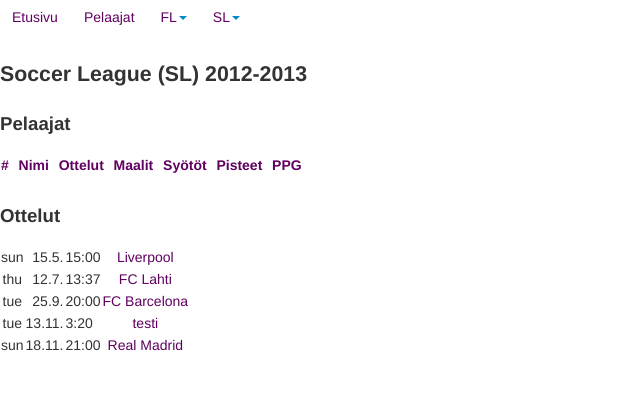
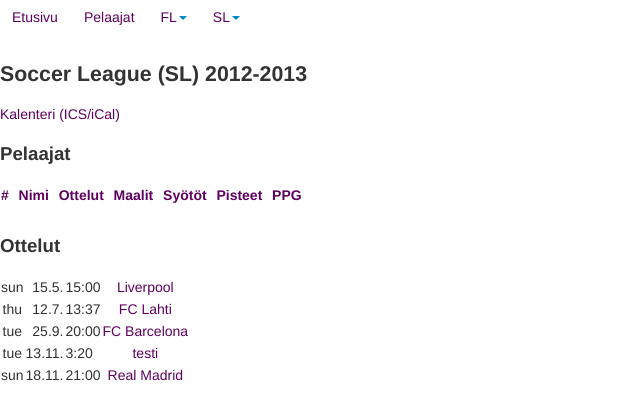
Before and after one commit to jluttine/django-sportsteam, a Django app: template teamstats/templates/teamstats/show_season.html in a window 1280 px wide. Shown: the top 420 px of the page, without its empty margins (0-640 px from the left). Run offline with Django 3.2, Linux system fonts and the light colour scheme; the template is opened without the code that fills it: values that come from a table or form of the project are taken from there, others are empty; data comes from the database, SQL or seed files in the repository; parts of the project's set-up code (start-up, migrations or seed data) failed here and were passed over; some libraries are stand-ins or nearby versions.

Commit message:
Fix calendar URL and add a link to it

```diff
--- a/teamstats/templates/teamstats/show_season.html
+++ b/teamstats/templates/teamstats/show_season.html
@@ -14,6 +14,9 @@
     <a href="{{ season.url }}">Sarjan kotisivut</a>
     </p>
   {% endif %}
+<p>
+  <a href="{% url 'show_season_calendar' season.pk %}">Kalenteri (ICS/iCal)</a>
+</p>
   {% if season.comment %}
     <p>Kommentti: {{ season.comment }}</p>
   {% endif %}
--- a/teamstats/urls.py
+++ b/teamstats/urls.py
@@ -37,7 +37,7 @@ urlpatterns = patterns('',
         'teamstats.views.add_spl_matches',
         name="add_spl_matches"),
 
-    url(r'^kaudet/(?P<season_id>.+)/kalenteri/$',
+    url(r'^kaudet/(?P<season_id>.+)/kalenteri-(?P=season_id).ics$',
         'teamstats.views.show_season_calendar',
         name="show_season_calendar"),
 
```
